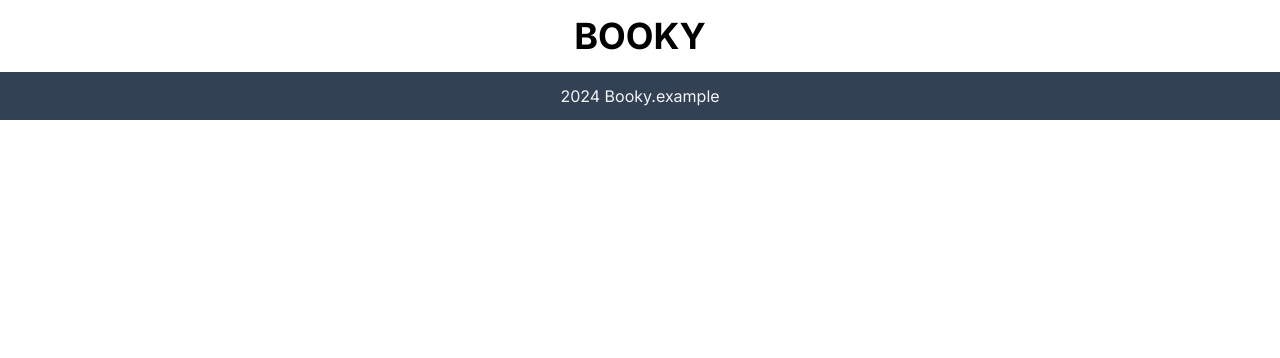
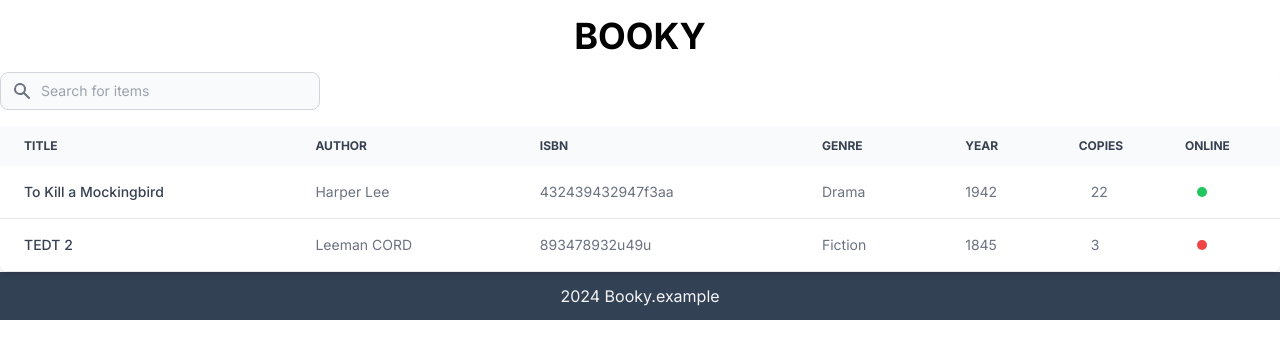
Before and after one commit to Mikadifo/Booky, a Next.js app in the folder booky/: page / in a window 1280 px wide. Shown: the top 358 px of the page. Built offline with nearby package versions, Linux system fonts and the light colour scheme.

Commit message:
add: list of books component

```diff
--- a/booky/src/app/layout.js
+++ b/booky/src/app/layout.js
@@ -15,6 +15,11 @@ export default function RootLayout({ children }) {
       <body className={inter.className}>
         <Header />
         {children}
+        <footer className="bg-slate-700 text-gray-100 text-center py-3">
+          <p>
+            2024 <a href="#">Booky.example</a>
+          </p>
+        </footer>
       </body>
     </html>
   );
--- a/booky/src/app/page.js
+++ b/booky/src/app/page.js
@@ -1,11 +1,32 @@
+import BookList from "@/components/bookList";
+
+//TODO: get this from the db
+const book = {
+  id: "1",
+  title: "To Kill a Mockingbird",
+  author: "Harper Lee",
+  isbn: "432439432947f3aa",
+  genre: "Drama",
+  year: 1942,
+  copies: 22,
+  availableOnline: true,
+};
+const book2 = {
+  id: "2",
+  title: "TEDT 2",
+  author: "Leeman CORD",
+  isbn: "893478932u49u",
+  genre: "Fiction",
+  year: 1845,
+  copies: 3,
+  availableOnline: false,
+};
+const books = [book, book2];
+
 export default function Home() {
   return (
     <main>
-      <footer className="bg-slate-700 text-gray-100 text-center py-3">
-        <p>
-          2024 <a href="#">Booky.example</a>
-        </p>
-      </footer>
+      <BookList books={books} />
     </main>
   );
 }
--- /dev/null
+++ b/booky/src/components/bookCard.js
@@ -0,0 +1,26 @@
+const BookCard = ({ book }) => {
+  return (
+    <tr className="bg-white border-b dark:bg-gray-800 dark:border-gray-700 hover:bg-gray-50 dark:hover:bg-gray-600">
+      <th
+        scope="row"
+        className="px-6 py-4 font-medium text-gray-700 whitespace-nowrap dark:text-gray-200"
+      >
+        {book.title}
+      </th>
+      <td className="px-6 py-4">{book.author}</td>
+      <td className="px-6 py-4">{book.isbn}</td>
+      <td className="px-6 py-4">{book.genre}</td>
+      <td className="px-6 py-4">{book.year}</td>
+      <td className="px-6 py-4">{book.copies}</td>
+      <td className="px-6 py-4">
+        {book.availableOnline ? (
+          <div className="h-2.5 w-2.5 rounded-full bg-green-500 me-2" />
+        ) : (
+          <div className="h-2.5 w-2.5 rounded-full bg-red-500 me-2" />
+        )}
+      </td>
+    </tr>
+  );
+};
+
+export default BookCard;
--- /dev/null
+++ b/booky/src/components/bookList.js
@@ -0,0 +1,76 @@
+import BookCard from "./bookCard";
+
+const BookList = ({ books }) => {
+  return (
+    <div className="relative overflow-x-auto shadow-md sm:rounded-lg">
+      <div className="flex flex-column sm:flex-row flex-wrap space-y-4 sm:space-y-0 items-center justify-between pb-4">
+        <label htmlFor="table-search" className="sr-only">
+          Search
+        </label>
+        <div className="relative">
+          <div className="absolute inset-y-0 left-0 rtl:inset-r-0 rtl:right-0 flex items-center ps-3 pointer-events-none">
+            <svg
+              className="w-5 h-5 text-gray-500 dark:text-gray-400"
+              aria-hidden="true"
+              fill="currentColor"
+              viewBox="0 0 20 20"
+              xmlns="http://www.w3.org/2000/svg"
+            >
+              <path
+                fillRule="evenodd"
+                d="M8 4a4 4 0 100 8 4 4 0 000-8zM2 8a6 6 0 1110.89 3.476l4.817 4.817a1 1 0 01-1.414 1.414l-4.816-4.816A6 6 0 012 8z"
+                clipRule="evenodd"
+              ></path>
+            </svg>
+          </div>
+          <input
+            type="text"
+            id="table-search"
+            className="block p-2 ps-10 text-sm text-gray-900 border border-gray-300 rounded-lg w-80 bg-gray-50 focus:ring-blue-500 focus:border-blue-500 dark:bg-gray-700 dark:border-gray-600 dark:placeholder-gray-400 dark:text-white dark:focus:ring-blue-500 dark:focus:border-blue-500"
+            placeholder="Search for items"
+          />
+        </div>
+      </div>
+      <table className="w-full text-sm text-left rtl:text-right text-gray-500 dark:text-gray-400">
+        <TableHead />
+        <tbody>
+          {books.map((book) => (
+            <BookCard book={book} key={book.id} />
+          ))}
+        </tbody>
+      </table>
+    </div>
+  );
+};
+
+const TableHead = () => {
+  return (
+    <thead className="text-xs text-gray-700 uppercase bg-gray-50 dark:bg-gray-700 dark:text-gray-400">
+      <tr>
+        <th scope="col" className="px-6 py-3">
+          Title
+        </th>
+        <th scope="col" className="px-6 py-3">
+          Author
+        </th>
+        <th scope="col" className="px-6 py-3">
+          ISBN
+        </th>
+        <th scope="col" className="px-6 py-3">
+          Genre
+        </th>
+        <th scope="col" className="px-6 py-3">
+          Year
+        </th>
+        <th scope="col" className="px-3 py-3">
+          Copies
+        </th>
+        <th scope="col" className="px-3 py-3">
+          Online
+        </th>
+      </tr>
+    </thead>
+  );
+};
+
+export default BookList;
```
